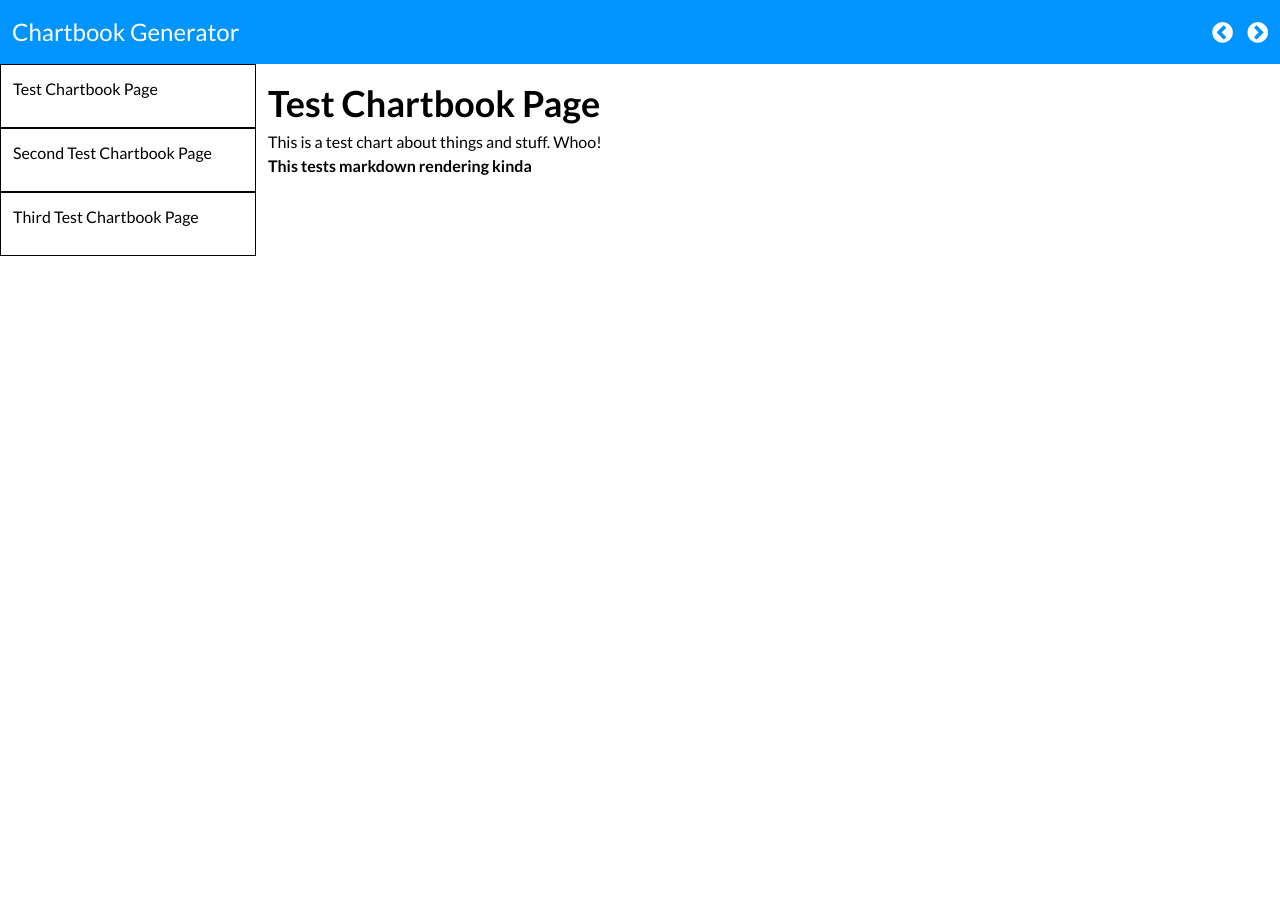
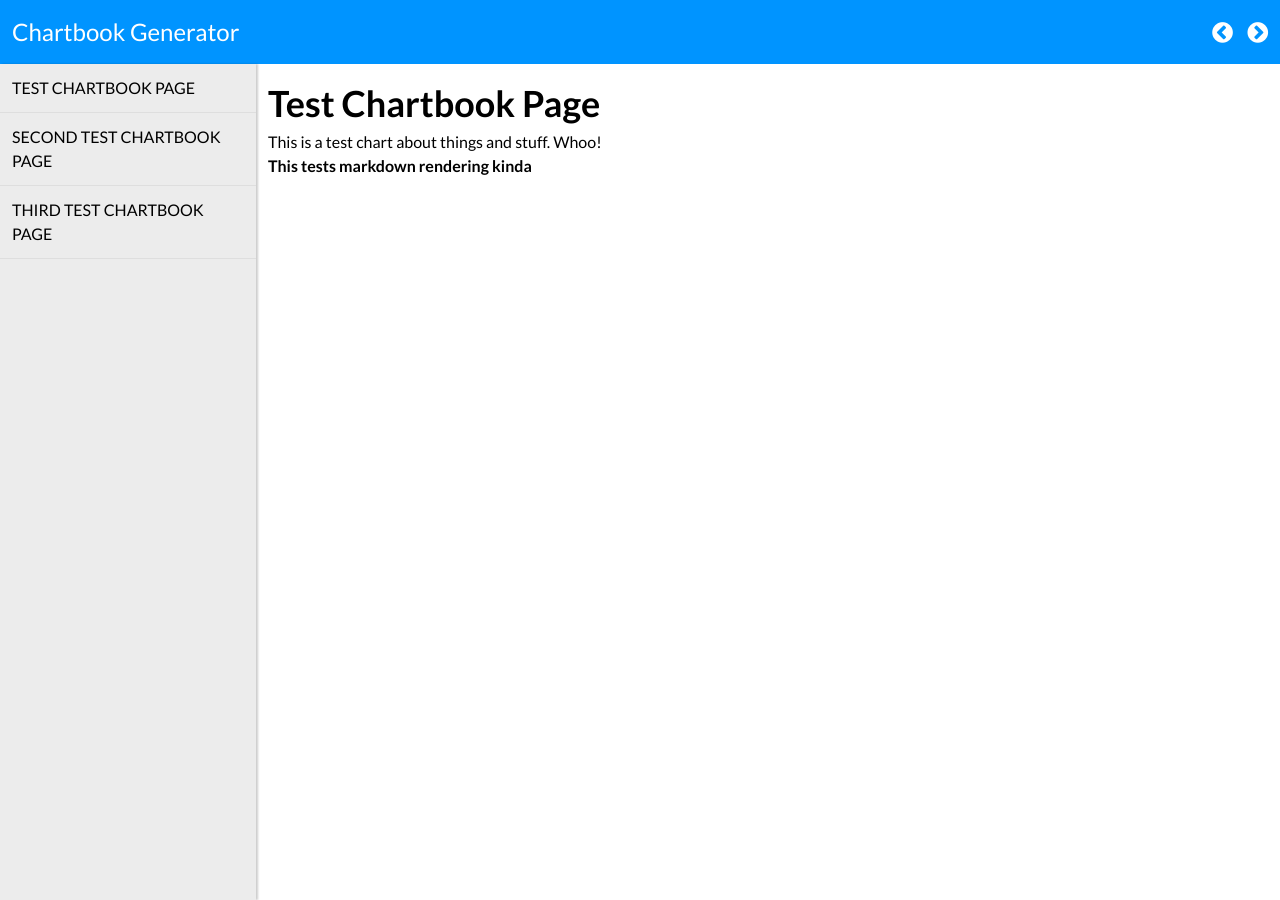
Before and after one commit to TaxFoundation/chartbook, a Jekyll site: the page built from index.html, in a window 1280 px wide. Built offline with Jekyll 4.4.1, drawn with Linux system fonts in a browser that asks for light colours; nearby versions of some CDN libraries.

Commit message:
Basic nav menu styling

```diff
--- a/_sass/_navigation.scss
+++ b/_sass/_navigation.scss
@@ -1,6 +1,6 @@
 header {
   background-color: $brand-color;
-  color: white;
+  color: $header-font-color;
   display: table;
   height: $header-height;
   width: 100%;
@@ -40,7 +40,9 @@ header {
 }
 
 nav {
+  background-color: $nav-background-color;
   bottom: 0;
+  box-shadow: 2px 0px 2px rgba(0, 0, 0, 0.2);
   left: 0;
   overflow-y: auto;
   position: absolute;
@@ -54,9 +56,9 @@ nav {
   }
 
   li {
-    border: solid 1px #000;
+    border-bottom: solid 1px $nav-border-color;
     cursor: pointer;
-    height: $header-height;
+    min-height: $header-height / 2;
     padding: 12px;
     width: inherit;
   }
--- a/_sass/_typography.scss
+++ b/_sass/_typography.scss
@@ -9,3 +9,8 @@ em {
 strong {
   font-weight: 700;
 }
+
+nav li {
+  text-transform: uppercase;
+  vertical-align: middle;
+}
--- a/_sass/_variables.scss
+++ b/_sass/_variables.scss
@@ -1,2 +1,13 @@
 $header-height: 64px;
 $nav-width: 256px;
+
+// Colors
+$brand-color: #0094ff;
+
+$body-font-color: #333;
+
+$header-font-color: #fff;
+
+$nav-font-color: #fff;
+$nav-background-color: #ececec;
+$nav-border-color: #dedede;
--- a/css/main.scss
+++ b/css/main.scss
@@ -12,14 +12,6 @@ $small-font-size:  $base-font-size * 0.875;
 $base-line-height: 1.5;
 
 $spacing-unit:     30px;
-
-$text-color:       #111;
-$background-color: #fdfdfd;
-$brand-color:      #0094ff;
-
-$grey-color:       #828282;
-$grey-color-light: lighten($grey-color, 40%);
-$grey-color-dark:  darken($grey-color, 25%);
 
 // Width of the content area
 $content-width:    800px;
```
